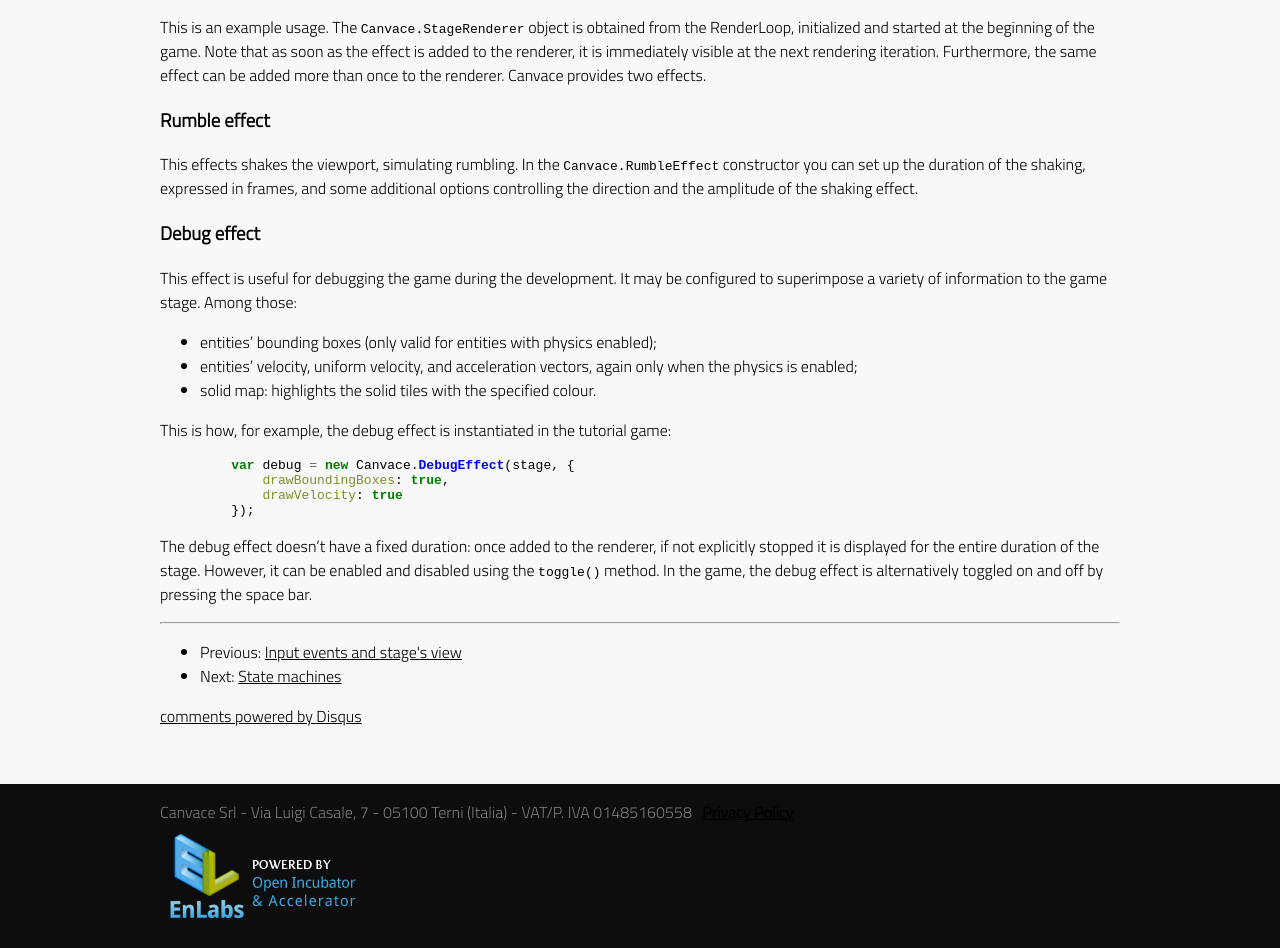
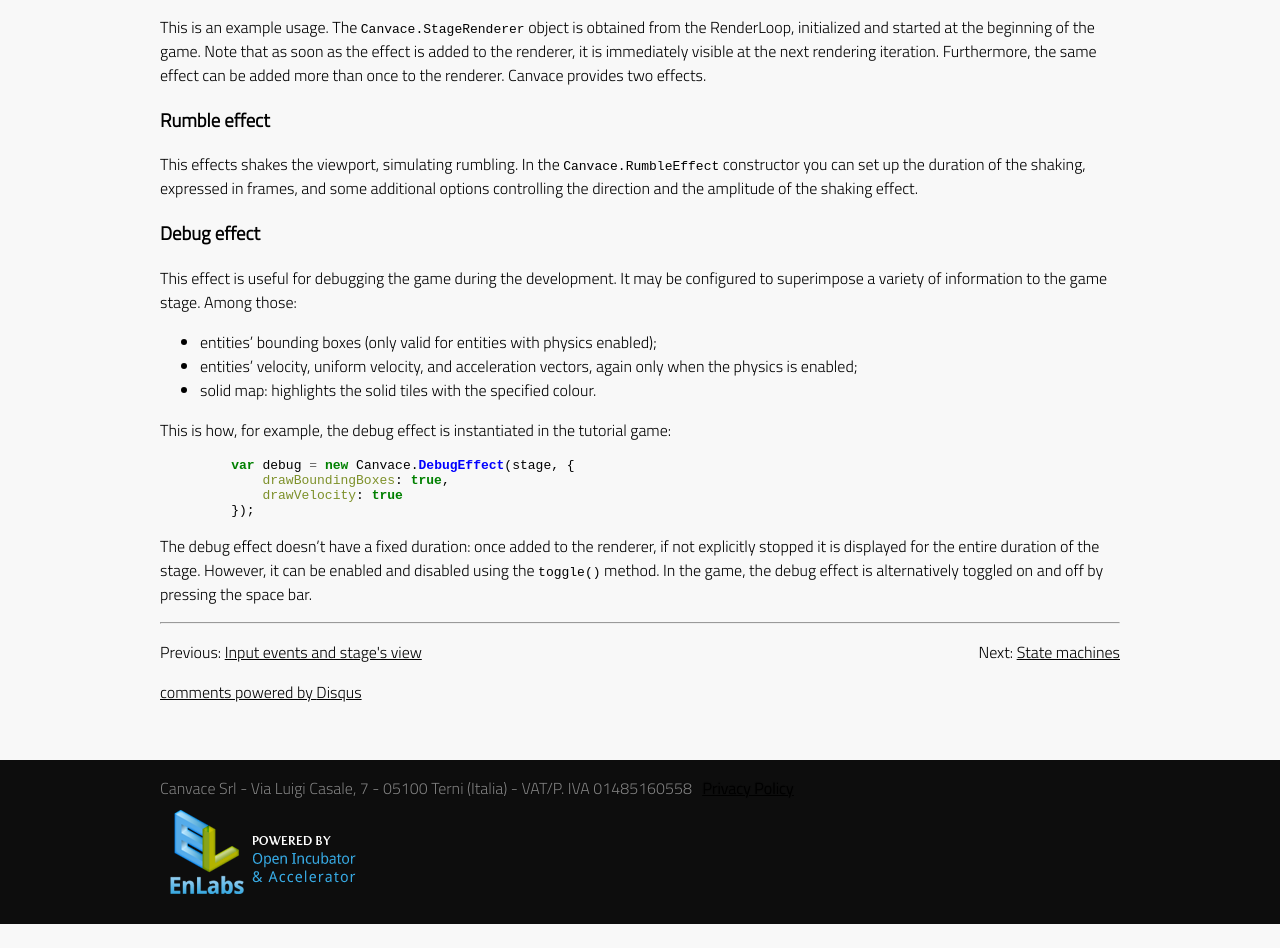
Before and after one commit to canvace/canvace.github.com, a Jekyll site: the page built from tutorials/effects.md, in a window 1280 px wide and 1400 px high, scrolled down 85 px. Shown: the part 452-1400 px from the top of the window. Built offline with Jekyll 4.4.1, drawn with Linux system fonts in a browser that asks for light colours; comment, search, counter and statistics services are not loaded; after the commit the page ends 1461 px from its top, so only the background shows below that.

Commit message:
Styling the next/previous links.

```diff
--- a/_includes/next_prev.html
+++ b/_includes/next_prev.html
@@ -3,11 +3,11 @@
 	It displays the correct "Next" and "Previous" links.
 {% endcomment %}
 
-<ul>
+<ul id="tutorial-navigation">
 	{% assign previous = page.index | minus: 1 %}
 	{% for canvace_page in site.pages %}
 		{% if canvace_page.category == "tutorial" and canvace_page.index == previous %}
-			<li>
+			<li id="previous-page">
 				Previous: <a href="{{ canvace_page.url }}">{{ canvace_page.title }}</a>
 			</li>
 		{% endif %}
@@ -16,7 +16,7 @@
 	{% assign next = page.index | plus: 1 %}
 	{% for canvace_page in site.pages %}
 		{% if canvace_page.category == "tutorial" and canvace_page.index == next %}
-			<li>
+			<li id="next-page">
 				Next: <a href="{{ canvace_page.url }}">{{ canvace_page.title }}</a>
 			</li>
 		{% endif %}
--- a/css/screen.css
+++ b/css/screen.css
@@ -120,3 +120,22 @@ a:hover {
 .iubenda-ibadge {
 	vertical-align: middle;
 }
+
+#tutorial-navigation {
+	padding: 0;
+	margin: 1em 0;
+	overflow: hidden;
+}
+
+#next-page,
+#previous-page {
+	list-style: none;
+}
+
+#previous-page {
+	float: left;
+}
+
+#next-page {
+	float: right;
+}
```
